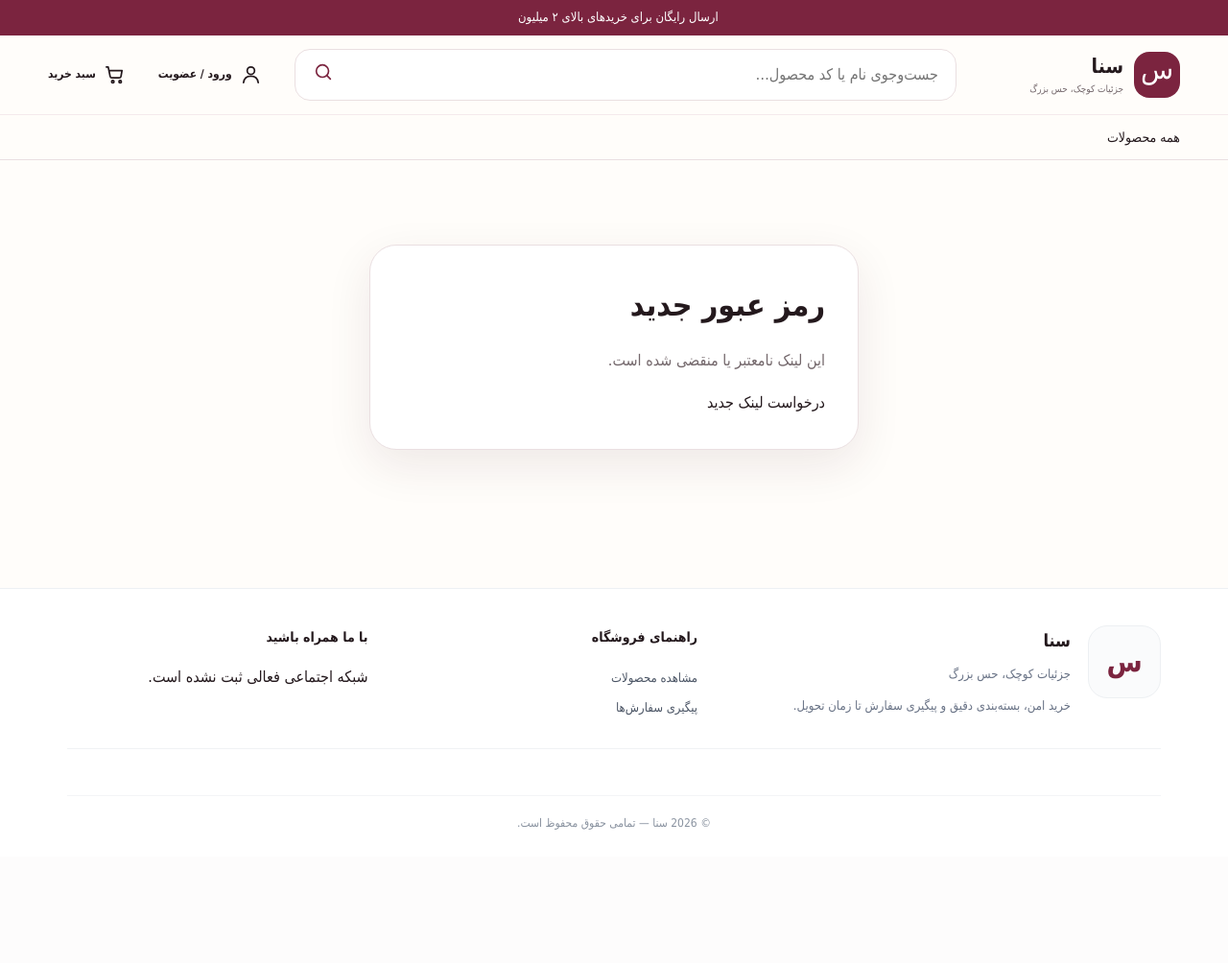
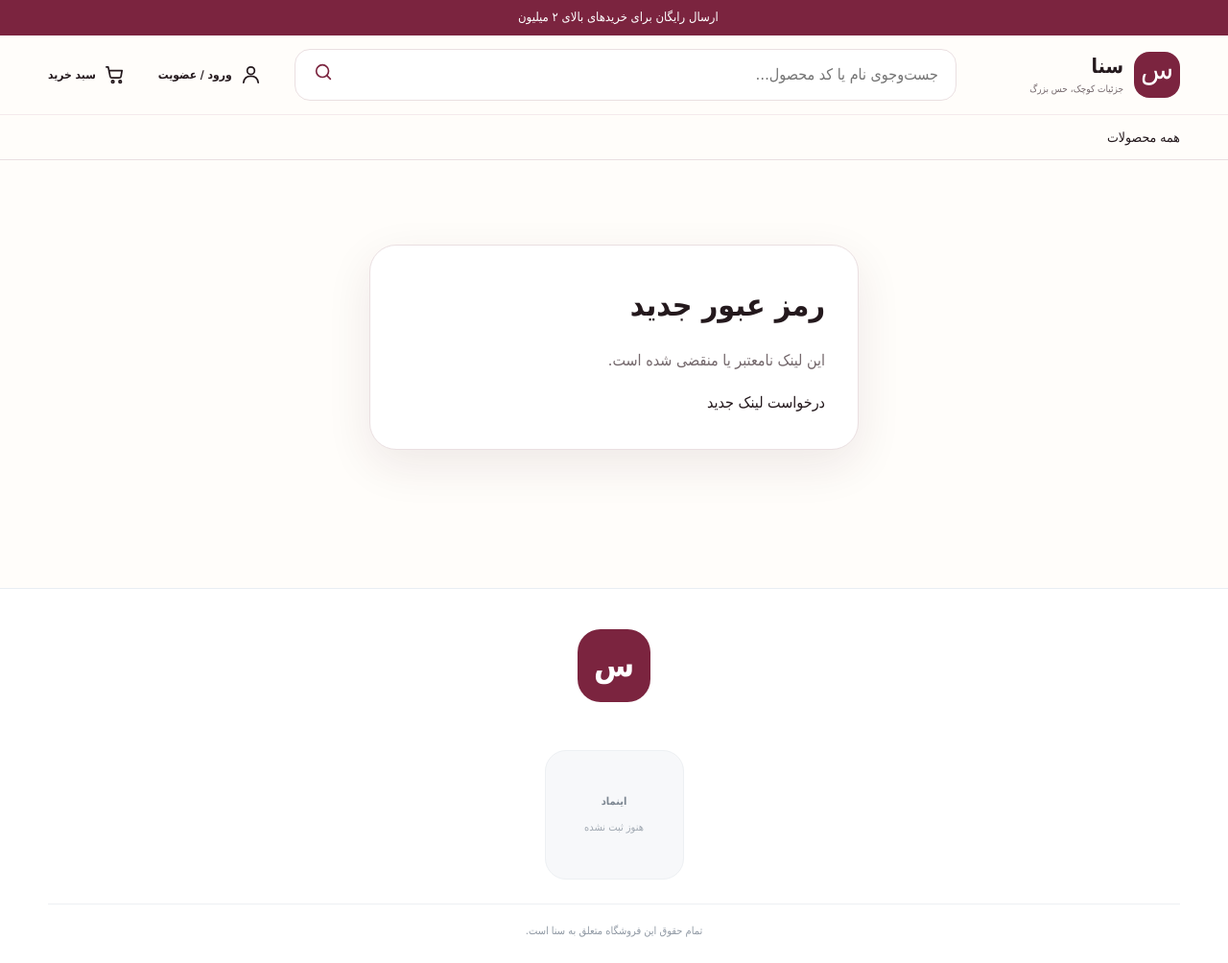
Before and after one commit to deltashopsiavash/sanashop, a Django app: page /account/password-reset/1/1/ in a window 1280 px wide. Shown: the whole page at 96% size. Before the commit the page ends 865 px from the top, so only its background shows below. Run offline with Django 5.2, Linux system fonts and the light colour scheme; data comes from the database, SQL or seed files in the repository; data that the repository does not hold is empty.

Commit message:
Use Delta-style footer and story assets across storefront

```diff
--- a/templates/shop/base.html
+++ b/templates/shop/base.html
@@ -7,7 +7,8 @@
   <meta name="description" content="{% block description %}فروش آنلاین اکسسوری‌های خاص و باکیفیت از {{ store_settings.site_name }}{% endblock %}">
   <title>{% block title %}{{ store_settings.site_name }}{% endblock %}</title>
   <link rel="stylesheet" href="{% static 'shop/style.css' %}">
-  <link rel="stylesheet" href="{% static 'shop/delta-upgrade.css' %}?v=1">
+  <link rel="stylesheet" href="{% static 'shop/delta-upgrade.css' %}?v=2">
+  <link rel="stylesheet" href="{% static 'shop/footer-story.css' %}?v=1">
   <style>:root{--brand:{{ store_settings.primary_color|default:'#7b243f' }}}</style>
   {% block head %}{% endblock %}
 </head>
@@ -44,41 +45,13 @@
     <nav class="nav"><div class="container nav-inner">
       <a href="{% url 'catalog' %}">همه محصولات</a>
       {% for cat in nav_categories %}<a href="{% url 'category' cat.slug %}">{{ cat.name }}</a>{% endfor %}
-      {% for page in footer_pages %}{% if page.footer_group == 'other' %}<a href="{% url 'content_page' page.slug %}">{{ page.title }}</a>{% endif %}{% endfor %}
     </div></nav>
   </header>
 
   {% if messages %}<div class="container messages">{% for message in messages %}<div class="message {{ message.tags }}">{{ message }}</div>{% endfor %}</div>{% endif %}
   {% block content %}{% endblock %}
 
-  <footer class="delta-rich-footer">
-    <div class="delta-footer-inner">
-      <section class="delta-footer-contact">
-        <div class="delta-footer-logo">{% if store_settings.logo %}<img src="{{ store_settings.logo.url }}" alt="{{ store_settings.site_name }}">{% else %}<span>{{ store_settings.site_name|slice:':1' }}</span>{% endif %}</div>
-        <div class="delta-footer-info">
-          <strong>{{ store_settings.site_name }}</strong>
-          {% if store_settings.tagline %}<p>{{ store_settings.tagline }}</p>{% endif %}
-          {% if store_settings.address %}<p><b>آدرس:</b> {{ store_settings.address }}</p>{% endif %}
-          {% if store_settings.phone %}<p><b>شماره تماس:</b> <a href="tel:{{ store_settings.phone }}">{{ store_settings.phone }}</a></p>{% endif %}
-          <p>خرید امن، بسته‌بندی دقیق و پیگیری سفارش تا زمان تحویل.</p>
-        </div>
-      </section>
-
-      <section class="delta-footer-links">
-        <h3>راهنمای فروشگاه</h3>
-        {% for page in footer_pages %}<a href="{% url 'content_page' page.slug %}">{{ page.title }}</a>{% empty %}<a href="{% url 'catalog' %}">مشاهده محصولات</a>{% endfor %}
-        <a href="{% url 'my_orders' %}">پیگیری سفارش‌ها</a>
-      </section>
-
-      <section class="delta-footer-social">
-        <h3>با ما همراه باشید</h3>
-        {% if social_links %}<div class="delta-social-grid">{% for item in social_links %}<a href="{{ item.url }}" target="_blank" rel="noopener noreferrer" title="{{ item.title }}" aria-label="{{ item.title }}"><img src="{{ item.image.url }}" alt="{{ item.title }}"></a>{% endfor %}</div>{% else %}<p class="muted">شبکه اجتماعی فعالی ثبت نشده است.</p>{% endif %}
-      </section>
-
-      <section class="delta-trust" aria-label="نماد اعتماد">{% if store_settings.enamad_html %}<div>{{ store_settings.enamad_html|safe }}</div>{% endif %}</section>
-      <div class="delta-footer-copy">© {% now "Y" %} {{ store_settings.site_name }} — تمامی حقوق محفوظ است.</div>
-    </div>
-  </footer>
+  {% include 'shop/_delta_footer.html' %}
 
   <nav class="mobile-bottom-nav" aria-label="منوی موبایل">
     <a href="{% url 'home' %}"><svg viewBox="0 0 24 24"><path d="m3 11 9-8 9 8v10h-6v-6H9v6H3z"/></svg><span>خانه</span></a>
@@ -98,6 +71,7 @@
   </dialog>
   {% endif %}
   <script src="{% static 'shop/main.js' %}" defer></script>
-  <script src="{% static 'shop/delta-upgrade.js' %}?v=1" defer></script>
+  <script src="{% static 'shop/delta-upgrade.js' %}?v=2" defer></script>
+  <script src="{% static 'shop/story-ui.js' %}?v=1" defer></script>
   {% block scripts %}{% endblock %}
 </body></html>
```
